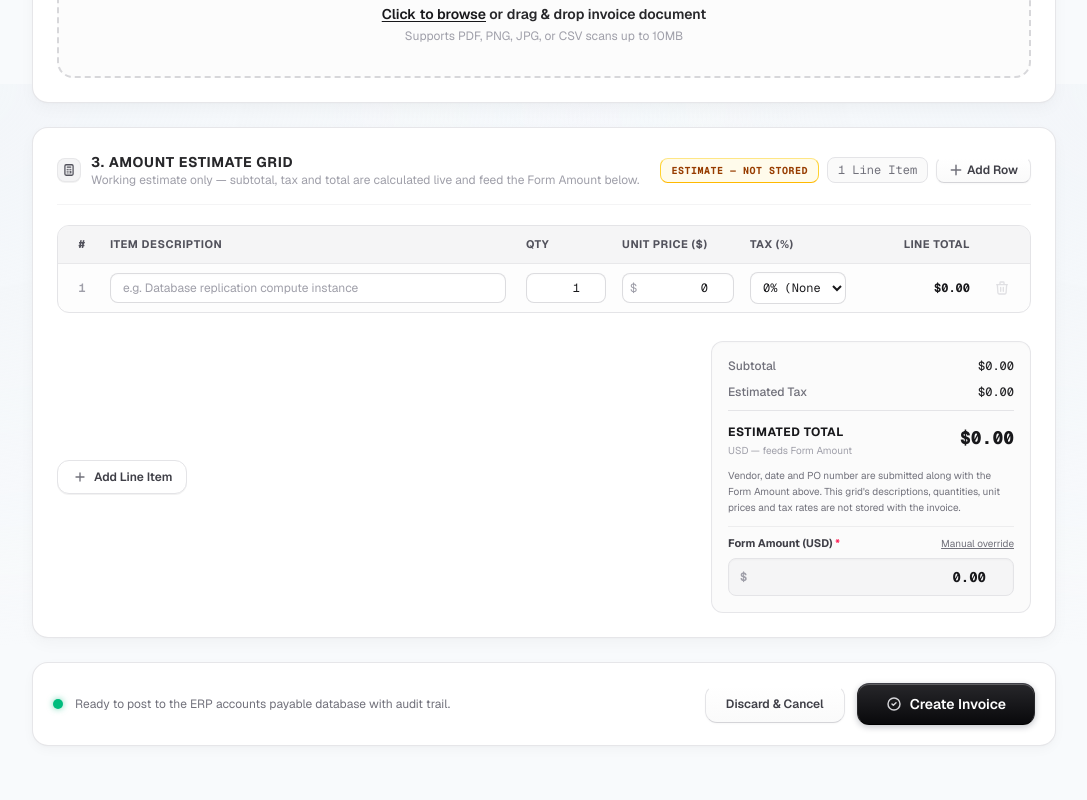
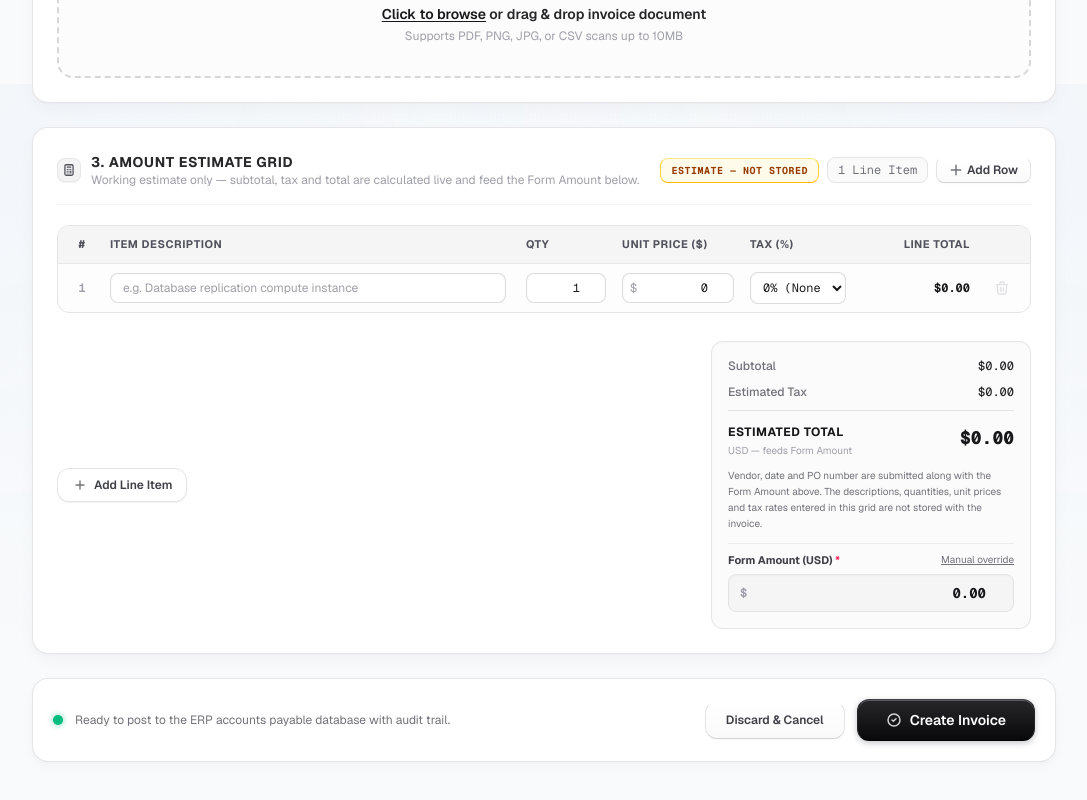
Before and after one commit to kaiizer777/hulchul-assignment, a Next.js app in the folder frontend/: page /invoices/new in a window 1280 px wide. Shown: the part 716-1516 px from the top of the page, without its empty margins (96-1183 px from the left). Built offline with nearby package versions, Linux system fonts and the light colour scheme; no server answers.

Commit message:
fix(ui): reword the estimate caption to satisfy no-unescaped-entities
The previous wording used a bare apostrophe in the phrase "grid's", which
react/no-unescaped-entities rejects during next build. That failed the
Frontend Test & Build check on this branch.

```diff
--- a/frontend/src/app/invoices/new/page.tsx
+++ b/frontend/src/app/invoices/new/page.tsx
@@ -1015,9 +1015,9 @@ function NewInvoiceForm() {
               </div>
 
               <p className="text-[10px] leading-relaxed text-zinc-500">
-                Vendor, date and PO number are submitted along with the Form Amount above. This
-                grid's descriptions, quantities, unit prices and tax rates are not stored with the
-                invoice.
+                Vendor, date and PO number are submitted along with the Form Amount above. The
+                descriptions, quantities, unit prices and tax rates entered in this grid are not
+                stored with the invoice.
               </p>
 
               {/* Amount Sync / Override Toggle */}
```
